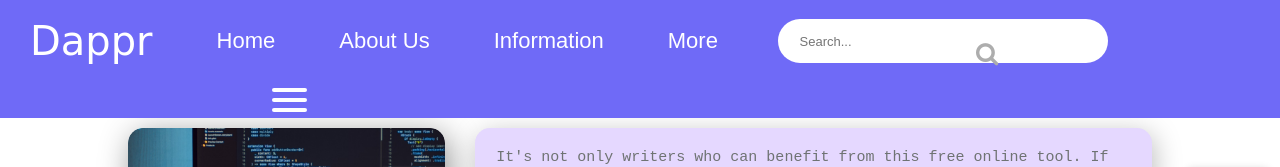
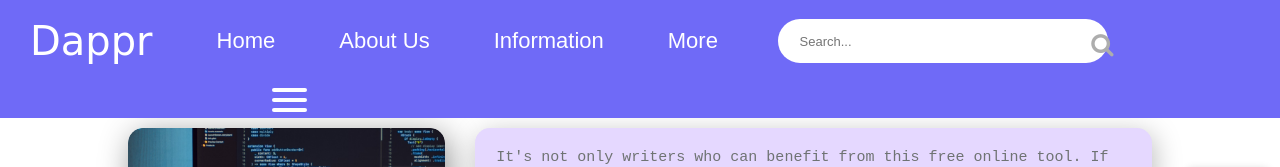
Before and after one commit to testgithubgtr/mini-project2, a plain HTML site: page Task 2/index.html in a window 1280 px wide. Shown: the top 167 px of the page. Drawn offline with Linux system fonts and the light colour scheme.

Commit message:
Update style.css

```diff
--- a/Task 2/style.css
+++ b/Task 2/style.css
@@ -56,8 +56,8 @@
 .search-bar .fa {
     color: #ADADAD;
     position: absolute;
-    top: 35%;
-    right: 22%;
+    top: 27%;
+    right: 13%;
     font-size: 24px;
 }
 
```
